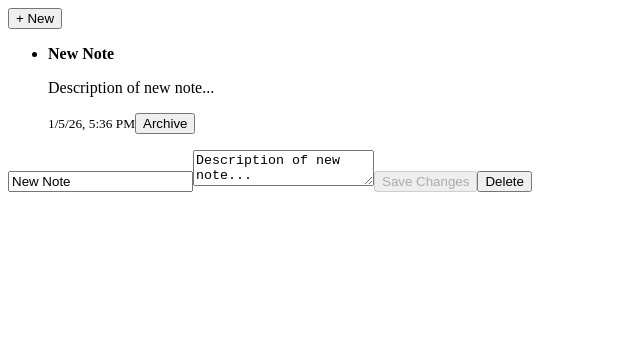
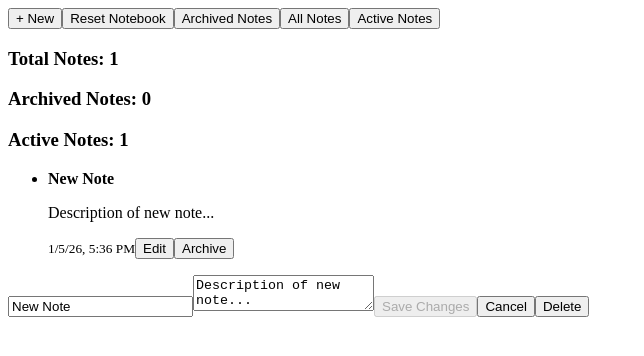
Before and after one commit to betheducky/smart-notes-angular, an Angular app: page /notes in a window 1280 px wide. Both pictures are taken after a click on the button "+ New". Shown: the top 356 px of the page, without its empty margins (0-644 px from the left). Built offline with nearby package versions, Linux system fonts and the light colour scheme.

Commit message:
completion of app structure and display logic

```diff
--- a/src/app/core/services/note.service.ts
+++ b/src/app/core/services/note.service.ts
@@ -8,7 +8,7 @@ import {v4 as uuidv4} from 'uuid';
 export class NoteService {
 
   private notes: Note[] = [];
-  private activeNoteId: string | null = null;
+  private selectedNoteId: string | null = null;
 
   constructor() {
     this.load();
@@ -27,16 +27,28 @@ export class NoteService {
     return this.notes;
   }
 
+  getActiveNotes(): Note[] {
+    return this.notes.filter((note) => !note.isArchived);
+  }
+
+  getActiveNoteCount(): number {
+    return this.getActiveNotes().length;
+  }
+
   getTotalNoteCount(): number {
     return this.notes.length;
   }
 
-  getActiveNote(): Note | null {
-    return this.notes.find((note) => note.id === this.activeNoteId) ?? null;
+  getSelectedNote(): Note | null {
+    return this.notes.find((note) => note.id === this.selectedNoteId) ?? null;
   }
 
   selectNote(id: string): void {
-    this.activeNoteId = id;
+    this.selectedNoteId = id;
+  }
+
+  cancelSelected(): void {
+    this.selectedNoteId = null;
   }
 
   getArchivedNotes(): Note[] {
@@ -44,7 +56,7 @@ export class NoteService {
   }
 
   getArchiveCount(): number {
-    return this.getArchivedNotes.length;
+    return this.getArchivedNotes().length;
   }
 
   createNote(): Note {
@@ -59,7 +71,7 @@ export class NoteService {
 
     this.notes.push(newNote);
     this.save();
-    this.activeNoteId = newNote.id;
+    this.selectedNoteId = newNote.id;
     return newNote;
   }
 
@@ -68,28 +80,29 @@ export class NoteService {
     this.save();
   }
 
-  toggleArchive(noteId: string) {
+  archiveNote(noteId: string) {
     this.notes = this.notes.map((note) =>
       note.id === noteId
       ? {...note, isArchived: !note.isArchived}
       : note
     );
-    if(this.activeNoteId === noteId) {
-      this.activeNoteId = null;
+    if(this.selectedNoteId === noteId) {
+      this.selectedNoteId = null;
     }
     this.save();
   }
 
   deleteNote(noteId: string): void {
     this.notes = this.notes.filter((note) => note.id !== noteId);
-    if(this.activeNoteId === noteId) {
-      this.activeNoteId = null;
+    if(this.selectedNoteId === noteId) {
+      this.selectedNoteId = null;
     }
     this.save();
   }
 
   resetData(): void {
     localStorage.removeItem('noteData');
+    this.load();
   }
 
 }
--- a/src/app/notes/notes-editor/notes-editor.component.html
+++ b/src/app/notes/notes-editor/notes-editor.component.html
@@ -1,8 +1,9 @@
-@if(form) {
+@if(form && note) {
 <div [formGroup]="form">
-    <input formControlName="title" value="{{note?.title}}"/>
-    <textarea formControlName="content">{{note?.content}}</textarea>
+    <input formControlName="title" value="{{note.title}}"/>
+    <textarea formControlName="content">{{note.content}}</textarea>
     <button [disabled]="!isDirty" (click)="onSave()">Save Changes</button>
+    <button (click)="cancel.emit()">Cancel</button>
     <button (click)="delete.emit(this.note!.id)">Delete</button>
 </div>
 } @else {
--- a/src/app/notes/notes-editor/notes-editor.component.ts
+++ b/src/app/notes/notes-editor/notes-editor.component.ts
@@ -15,6 +15,7 @@ export class NotesEditorComponent implements OnChanges {
   @Input() note:Note | null = null;
   @Output() save = new EventEmitter<Note>();
   @Output() delete = new EventEmitter<string>();
+  @Output() cancel = new EventEmitter<null>();
 
   form?: FormGroup;
   private draft!: Note;
--- a/src/app/notes/notes-list/notes-list.component.html
+++ b/src/app/notes/notes-list/notes-list.component.html
@@ -1,12 +1,19 @@
 <button (click)="create.emit()">+ New</button>
-
+<button (click)="resetAll.emit()">Reset Notebook</button>
+<button (click)="viewMode.emit('archived')">Archived Notes</button>
+<button (click)="viewMode.emit('all')">All Notes</button>
+<button (click)="viewMode.emit('active')">Active Notes</button>
+<h3>Total Notes: {{noteCount}}</h3>
+<h3>Archived Notes: {{archiveCount}}</h3>
+<h3>Active Notes: {{activeCount}}</h3>
 <ul>
     @for(note of notes; track notes){
-            <li [class.active]="note.id === activeNoteId" (click)="select.emit(note.id)">
+            <li [class.active]="note.id === activeNoteId">
                 <strong>{{note.title}}</strong>
                 <p>{{note.content}}</p>
                 <small>{{ note.updatedAt | date:'short'}}</small>
-                <button (click)="archive.emit(note.id)">Archive</button>
+                <button (click)="select.emit(note.id)">Edit</button>
+                <button (click)="archive.emit(note.id)">{{!note.isArchived ? "Archive" : "Activate"}}</button>
             </li>
     }
 </ul>
--- a/src/app/notes/notes-list/notes-list.component.ts
+++ b/src/app/notes/notes-list/notes-list.component.ts
@@ -2,6 +2,7 @@ import { Component, Output, Input } from '@angular/core';
 import { EventEmitter } from '@angular/core';
 import { Note } from '../../core/models/note.model';
 import { CommonModule } from '@angular/common';
+import { NoteViewMode } from '../notes-page/notes-page.component';
 
 @Component({
   selector: 'app-notes-list',
@@ -14,7 +15,12 @@ export class NotesListComponent {
 
   @Input() notes: Note[] = [];
   @Input() activeNoteId?: string;
+  @Input() noteCount!: number;
+  @Input() archiveCount!: number;
+  @Input() activeCount!: number;
+  @Output() viewMode = new EventEmitter<NoteViewMode>();
   @Output() select = new EventEmitter<string>();
   @Output() create = new EventEmitter<Note>();
   @Output() archive = new EventEmitter<string>();
+  @Output() resetAll = new EventEmitter<null>();
 }
--- a/src/app/notes/notes-page/notes-page.component.html
+++ b/src/app/notes/notes-page/notes-page.component.html
@@ -1,5 +1,5 @@
 
 <div>
-    <app-notes-list [notes]="notes" [activeNoteId]="activeNote?.id" (select)="onSelect($event)" (create)="onCreate()"  (archive)="onToggleArchive($event)"></app-notes-list>
-    <app-notes-editor [note]="activeNote" (save)="onSave($event)" (delete)="onDelete($event)"></app-notes-editor>
+    <app-notes-list [notes]="visibleNotes" [activeNoteId]="selectedNote?.id" [noteCount]="totalNoteCount" [archiveCount]="totalArchiveCount" [activeCount]="totalActiveCount" (viewMode)="onViewChange($event)" (select)="onSelect($event)" (create)="onCreate()"  (archive)="onArchive($event)" (resetAll)="onReset()"></app-notes-list>
+    <app-notes-editor [note]="selectedNote" (save)="onSave($event)" (delete)="onDelete($event)" (cancel)="onCancel()"></app-notes-editor>
 </div>
--- a/src/app/notes/notes-page/notes-page.component.ts
+++ b/src/app/notes/notes-page/notes-page.component.ts
@@ -3,6 +3,8 @@ import { Note } from '../../core/models/note.model';
 import { NoteService } from '../../core/services/note.service';
 import { NotesEditorComponent } from '../notes-editor/notes-editor.component';
 import { NotesListComponent } from '../notes-list/notes-list.component';
+
+export type NoteViewMode = 'active' | 'all' | 'archived';
 
 
 @Component({
@@ -15,29 +17,56 @@ import { NotesListComponent } from '../notes-list/notes-list.component';
   templateUrl: './notes-page.component.html',
   styleUrl: './notes-page.component.scss'
 })
+
 export class NotesPageComponent {
+
+  showArchived: boolean = false;
+  viewMode: NoteViewMode = 'active';
 
   constructor(private noteService: NoteService){}
 
 
-  get notes() {
+  get visibleNotes() {
+    switch(this.viewMode) {
+      case 'all':
+        return this.allNotes;
+      case 'archived':
+        return this.archivedNotes;
+      default:
+        return this.activeNotes;
+    }
+  }
+
+  onViewChange(view: NoteViewMode) {
+    this.viewMode = view;
+  }
+
+  get allNotes() {
     return this.noteService.getNotes();
+  }
+
+  get activeNotes() {
+    return this.noteService.getActiveNotes();
+  }
+
+  get selectedNote() {
+    return this.noteService.getSelectedNote();
+  }
+
+  get archivedNotes() {
+    return this.noteService.getArchivedNotes();
   }
 
   get totalNoteCount() {
     return this.noteService.getTotalNoteCount();
   }
 
-  get activeNote() {
-    return this.noteService.getActiveNote();
+  get totalArchiveCount() {
+    return this.noteService.getArchiveCount();
   }
 
-  get archivedNotes() {
-    return this.noteService.getArchivedNotes();
-  }
-
-  get totalArchiveCount() {
-    return this.noteService.getArchiveCount();
+  get totalActiveCount() {
+    return this.noteService.getActiveNoteCount();
   }
 
   onSelect(id: string) {
@@ -48,8 +77,8 @@ export class NotesPageComponent {
     this.noteService.createNote();
   }
 
-  onToggleArchive(id: string) {
-    this.noteService.toggleArchive(id);
+  onArchive(id: string) {
+    this.noteService.archiveNote(id);
   }
 
   onSave(note: Note) {
@@ -60,5 +89,12 @@ export class NotesPageComponent {
     this.noteService.deleteNote(id);
   }
 
+  onCancel() {
+    this.noteService.cancelSelected();
+  }
+
+  onReset() {
+    this.noteService.resetData();
+  }
 
 }
```
